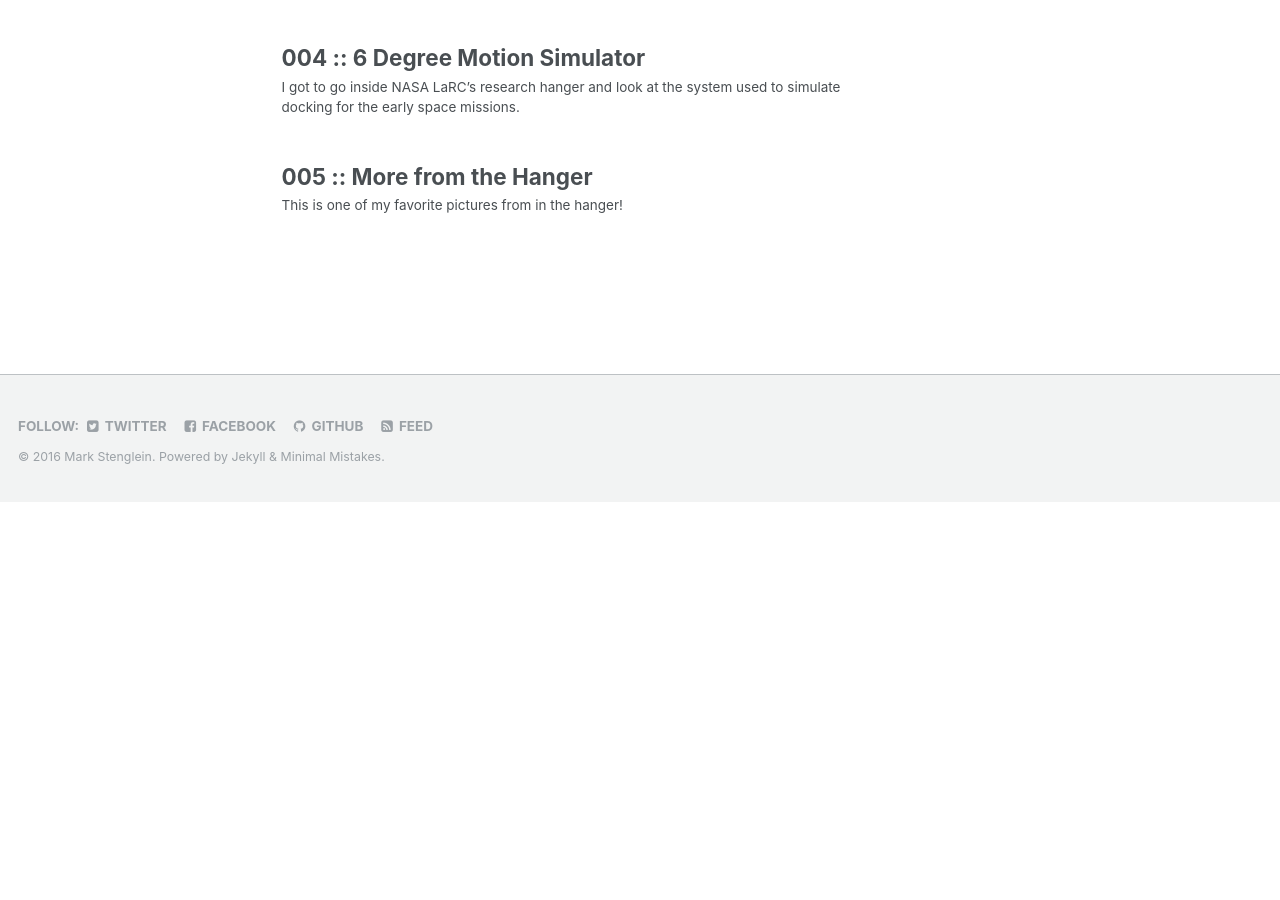
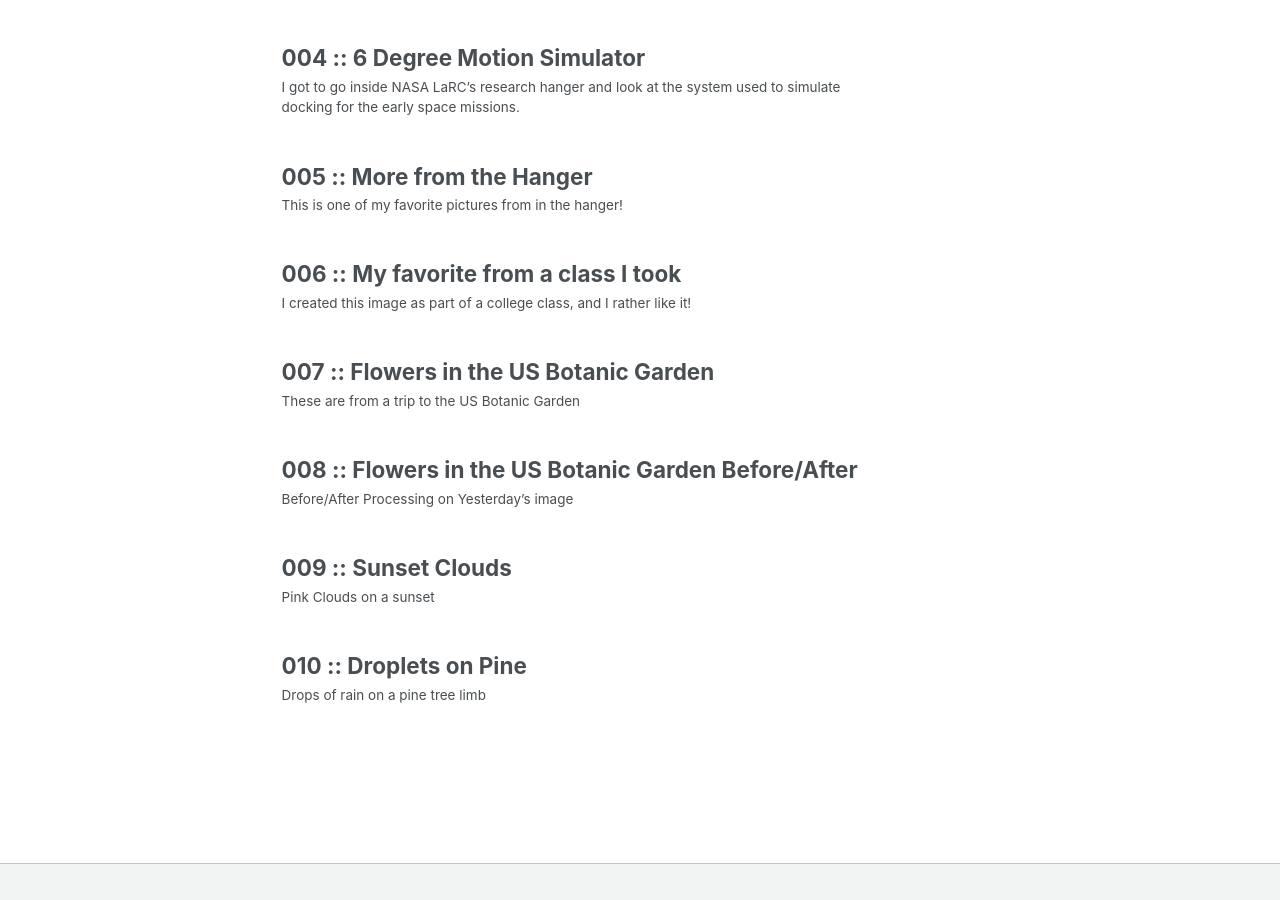
Before and after one commit to ocelotsloth/ocelotsloth.github.io, a Jekyll site: the page built from _pages/sitemap.md, in a window 1280 px wide and 900 px high, scrolled down 2109 px. Built offline with Jekyll 4.4.1, drawn with Linux system fonts in a browser that asks for light colours; before the commit the page ends 2611 px from its top, so only the background shows below that.

Commit message:
add photos to photo a day

```diff
--- /dev/null
+++ b/_daily/06-JUN-24-2016.md
@@ -0,0 +1,28 @@
+---
+title: "006 :: My favorite from a class I took"
+header:
+  teaser: daily/2016/6/24.jpg
+excerpt: "I created this image as part of a college class, and I rather like it!"
+permalink: /photography/daily/2016/6/24/
+modified: 2016-06-24
+
+twitterImage: "daily/2016/6/24-thumb.jpg"
+
+ogImage:
+    - url: "daily/2016/6/24.jpg"
+
+gallery:
+    - image_path: daily/2016/6/24.jpg
+      alt: "Composite image from a college class. June 24, 2016"
+---
+
+{% include base_path %}
+
+{% include gallery %}
+
+I created this image as part of a photography class that I took last semester in
+college. I really like how it turned out.
+
+---
+
+&copy; Mark Stenglein 2016 \| [Contact](mailto:{{ author.email }}) me for licensing.
--- /dev/null
+++ b/_daily/07-JUN-25-2016.md
@@ -0,0 +1,30 @@
+---
+title: "007 :: Flowers in the US Botanic Garden"
+header:
+  teaser: daily/2016/6/25.jpg
+excerpt: "These are from a trip to the US Botanic Garden"
+permalink: /photography/daily/2016/6/25/
+modified: 2016-06-25
+
+twitterImage: "daily/2016/6/25-thumb.jpg"
+
+ogImage:
+    - url: "daily/2016/6/25.jpg"
+
+gallery:
+    - image_path: daily/2016/6/25.jpg
+      alt: "Flowers from the US Botanic Garden June 25, 2016"
+---
+
+{% include base_path %}
+
+{% include gallery %}
+
+These flowers are from the US Botanic Garden, and I really like this picture
+because of the process it took to get to the final image. Tomorrow I'll post a
+before/after image that shows what the image started off as due to the high
+humidity in the room.
+
+---
+
+&copy; Mark Stenglein 2016 \| [Contact](mailto:{{ author.email }}) me for licensing.
--- /dev/null
+++ b/_daily/08-JUN-26-2016.md
@@ -0,0 +1,31 @@
+---
+title: "008 :: Flowers in the US Botanic Garden Before/After"
+header:
+  teaser: daily/2016/6/26.jpg
+excerpt: "Before/After Processing on Yesterday's image"
+permalink: /photography/daily/2016/6/26/
+modified: 2016-06-26
+
+twitterImage: "daily/2016/6/26-thumb.jpg"
+
+ogImage:
+    - url: "daily/2016/6/26.jpg"
+
+gallery:
+    - image_path: daily/2016/6/26.jpg
+      alt: "Flowers from the US Botanic Garden June 26, 2016"
+---
+
+{% include base_path %}
+
+{% include gallery %}
+
+Because of the high levels of humidity in the greenhouse when I took this picture,
+my lens was pretty badly fogged up (something I didn't realize till a few minutes
+after I took this picture). Turns out that Lightroom has a feature that works
+really well for helping to mitigate this particular problem, and it's the Dehaze
+tool. Just thought this was interesting so I shared.
+
+---
+
+&copy; Mark Stenglein 2016 \| [Contact](mailto:{{ author.email }}) me for licensing.
--- /dev/null
+++ b/_daily/09-JUN-27-2016.md
@@ -0,0 +1,28 @@
+---
+title: "009 :: Sunset Clouds"
+header:
+  teaser: daily/2016/6/27.jpg
+excerpt: "Pink Clouds on a sunset"
+permalink: /photography/daily/2016/6/27/
+modified: 2016-06-27
+
+twitterImage: "daily/2016/6/27-thumb.jpg"
+
+ogImage:
+    - url: "daily/2016/6/27.jpg"
+
+gallery:
+    - image_path: daily/2016/6/27.jpg
+      alt: "Pink sunset clouds in the evening. June 27, 2016"
+---
+
+{% include base_path %}
+
+{% include gallery %}
+
+These are some very pink clouds during a sunset. It's amazing to me just how
+colored they got in such a short period of time as the sunset took over.
+
+---
+
+&copy; Mark Stenglein 2016 \| [Contact](mailto:{{ author.email }}) me for licensing.
--- /dev/null
+++ b/_daily/10-JUL-25-2016.md
@@ -0,0 +1,28 @@
+---
+title: "010 :: Droplets on Pine"
+header:
+  teaser: daily/2016/6/27.jpg
+excerpt: "Drops of rain on a pine tree limb"
+permalink: /photography/daily/2016/7/25/
+modified: 2016-06-27
+
+twitterImage: "daily/2016/7/25.jpg"
+
+ogImage:
+    - url: "daily/2016/7/25.jpg"
+
+gallery:
+    - image_path: daily/2016/7/25.jpg
+      alt: "Droplets on Pine. July 25, 2016"
+---
+
+{% include base_path %}
+
+{% include gallery %}
+
+I really love going out in the rain. You can find so many great opportunities
+like these.
+
+---
+
+&copy; Mark Stenglein 2016 \| [Contact](mailto:{{ author.email }}) me for licensing.
```
Also changed, not shown: _pages/photo-a-day.md (+15 -0 lines), images/daily/2016/6/24-thumb.jpg (added), images/daily/2016/6/24.jpg (added), images/daily/2016/6/25-thumb.jpg (added), images/daily/2016/6/25.jpg (added), images/daily/2016/6/26-thumb.jpg (added), images/daily/2016/6/26.jpg (added), images/daily/2016/6/27-thumb.jpg (added), images/daily/2016/6/27.jpg (added), images/daily/2016/7/25.jpg (added).
